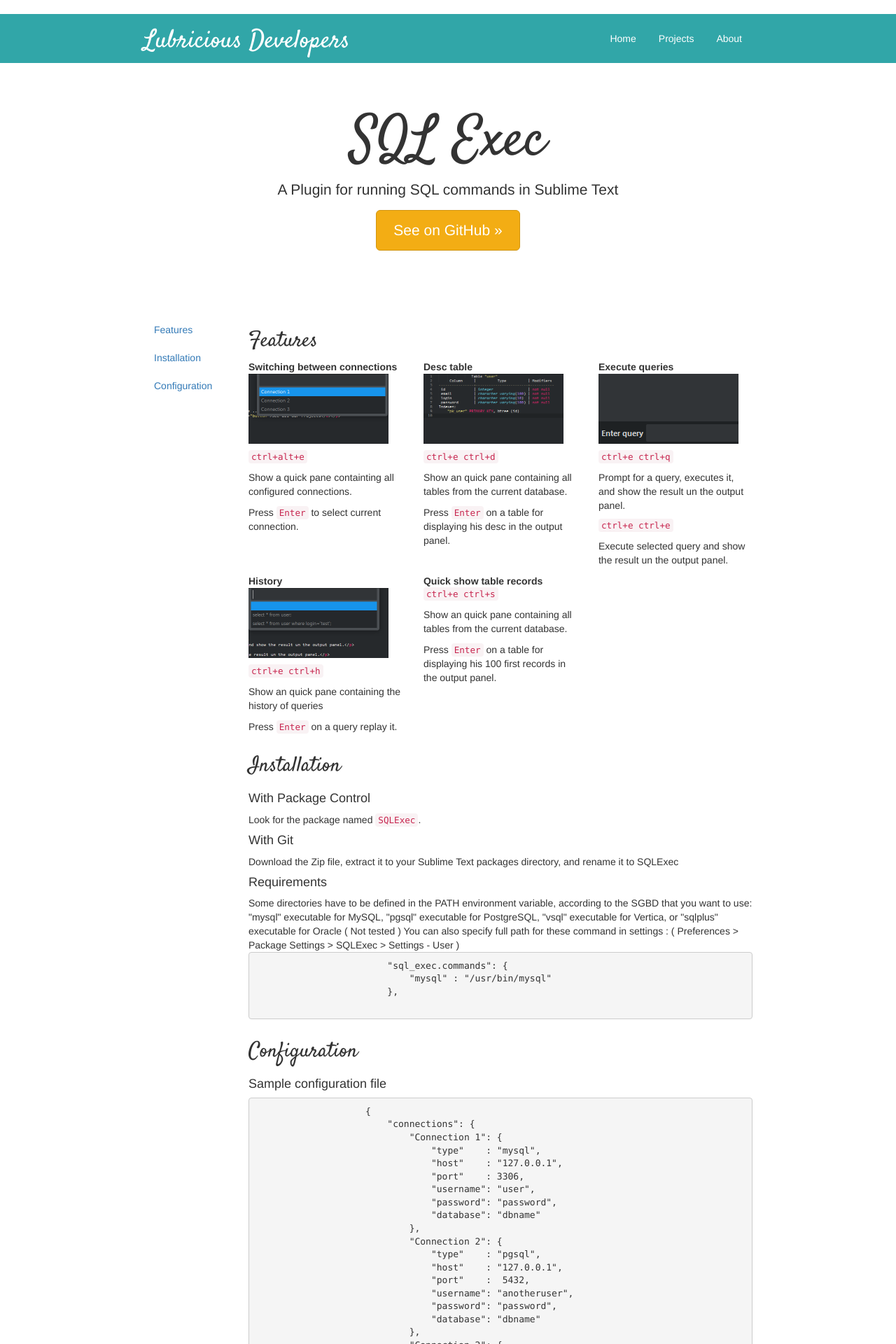
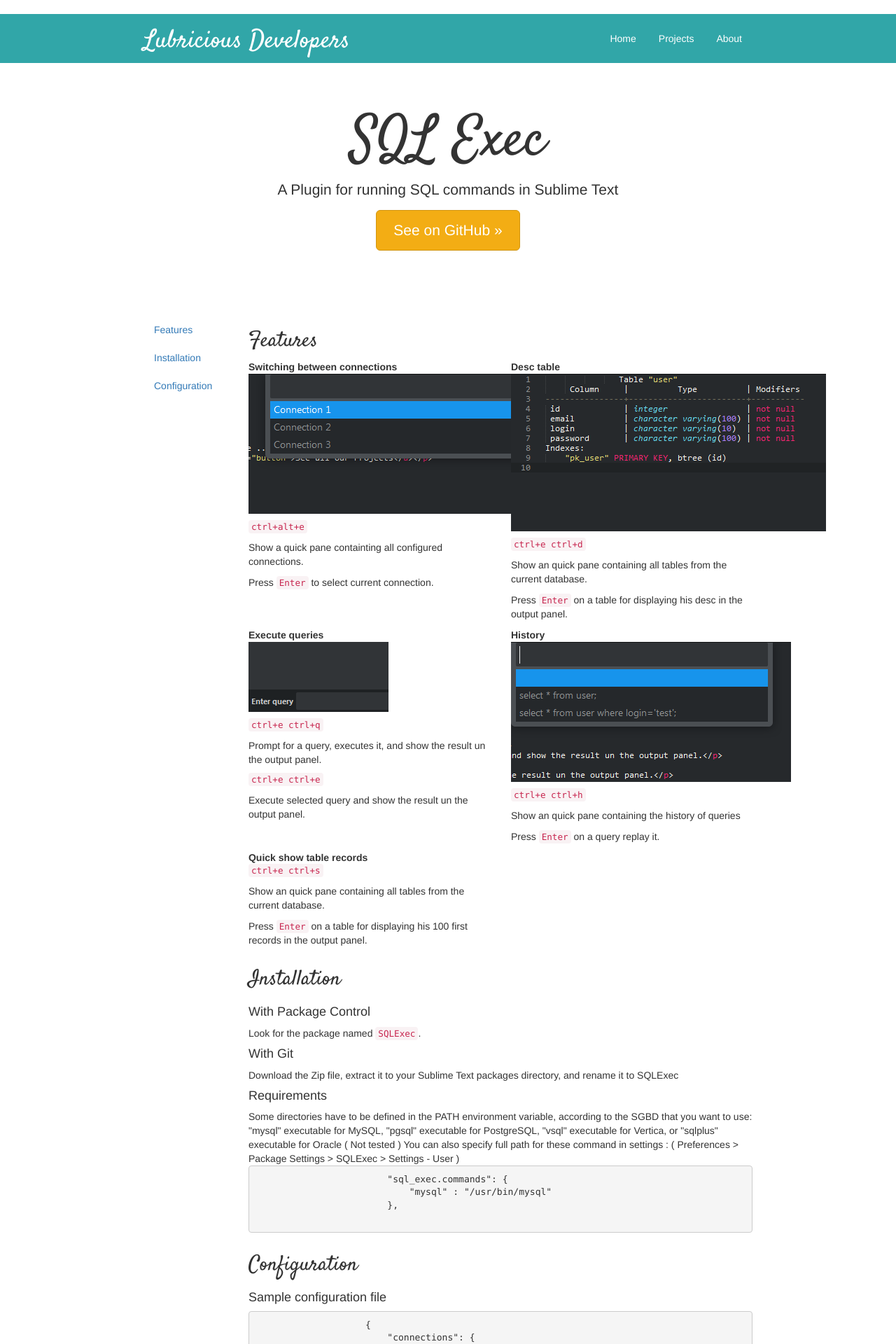
Before and after one commit to LubriciousDevelopers/lubriciousdevelopers.github.io, a Jekyll site: the page built from projects/sublime-sql-exec/index.html, in a window 1280 px wide. Shown: the top 1920 px of the page at 70% size. Built offline with Jekyll 4.4.1, drawn with Linux system fonts in a browser that asks for light colours; nearby versions of some CDN libraries.

Commit message:
Change feature width

```diff
--- a/projects/sublime-sql-exec/index.html
+++ b/projects/sublime-sql-exec/index.html
@@ -25,21 +25,21 @@
         <h2 id="features">Features</h2>
 
             <div class="row">
-                <div class="col-lg-4">
+                <div class="col-lg-6">
                     <strong>Switching between connections</strong>
                     <p><img src="images/switch.png"/></p>
                     <p><code>ctrl+alt+e</code></p>
                     <p>Show a quick pane containting all configured connections.</p>
                     <p>Press <code>Enter</code> to select current connection.</p>
                 </div>
-                <div class="col-lg-4">
+                <div class="col-lg-6">
                     <strong>Desc table</strong>
                     <p><img src="images/desc.png"/></p>
                     <p><code>ctrl+e ctrl+d</code></p>
                     <p>Show an quick pane containing all tables from the current database.</p>
                     <p>Press <code>Enter</code> on a table for displaying his desc in the output panel.</p>
                 </div>
-                <div class="col-lg-4">
+                <div class="col-lg-6">
                     <strong>Execute queries</strong>
                     <p><img src="images/query.png"/></p>
                     <p><code>ctrl+e ctrl+q</code></p>
@@ -47,14 +47,14 @@
                     <p><code>ctrl+e ctrl+e</code></p>
                     <p>Execute selected query and show the result un the output panel.</p>
                 </div>
-                <div class="col-lg-4">
+                <div class="col-lg-6">
                     <strong>History</strong>
                     <p><img src="images/history.png"/></p>
                     <p><code>ctrl+e ctrl+h</code></p>
                     <p>Show an quick pane containing the history of queries</p>
                     <p>Press <code>Enter</code> on a query replay it.</p>
                 </div>
-                <div class="col-lg-4">
+                <div class="col-lg-6">
                     <strong>Quick show table records</strong>
                     <p><code>ctrl+e ctrl+s</code></p>
                     <p>Show an quick pane containing all tables from the current database.</p>
```
